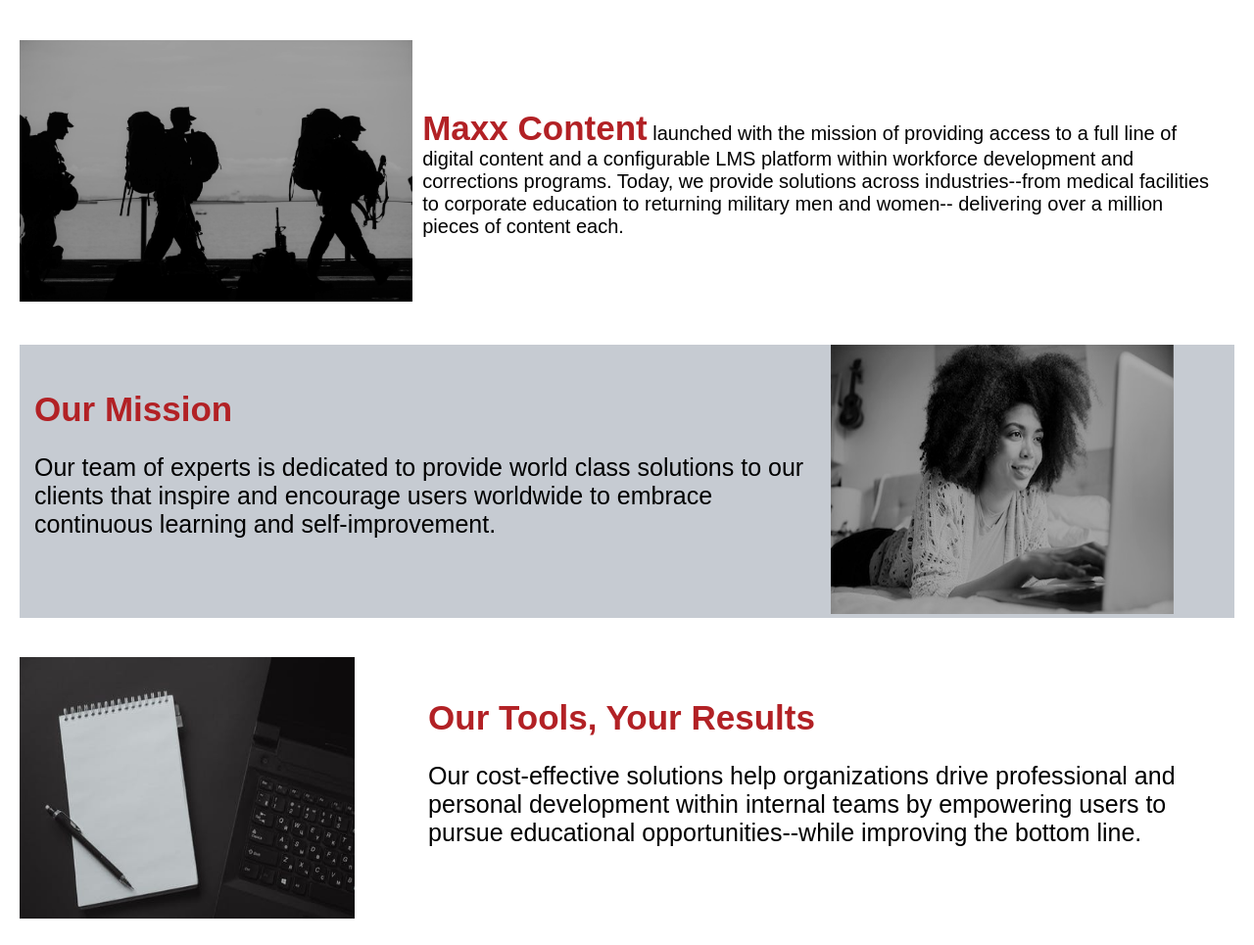
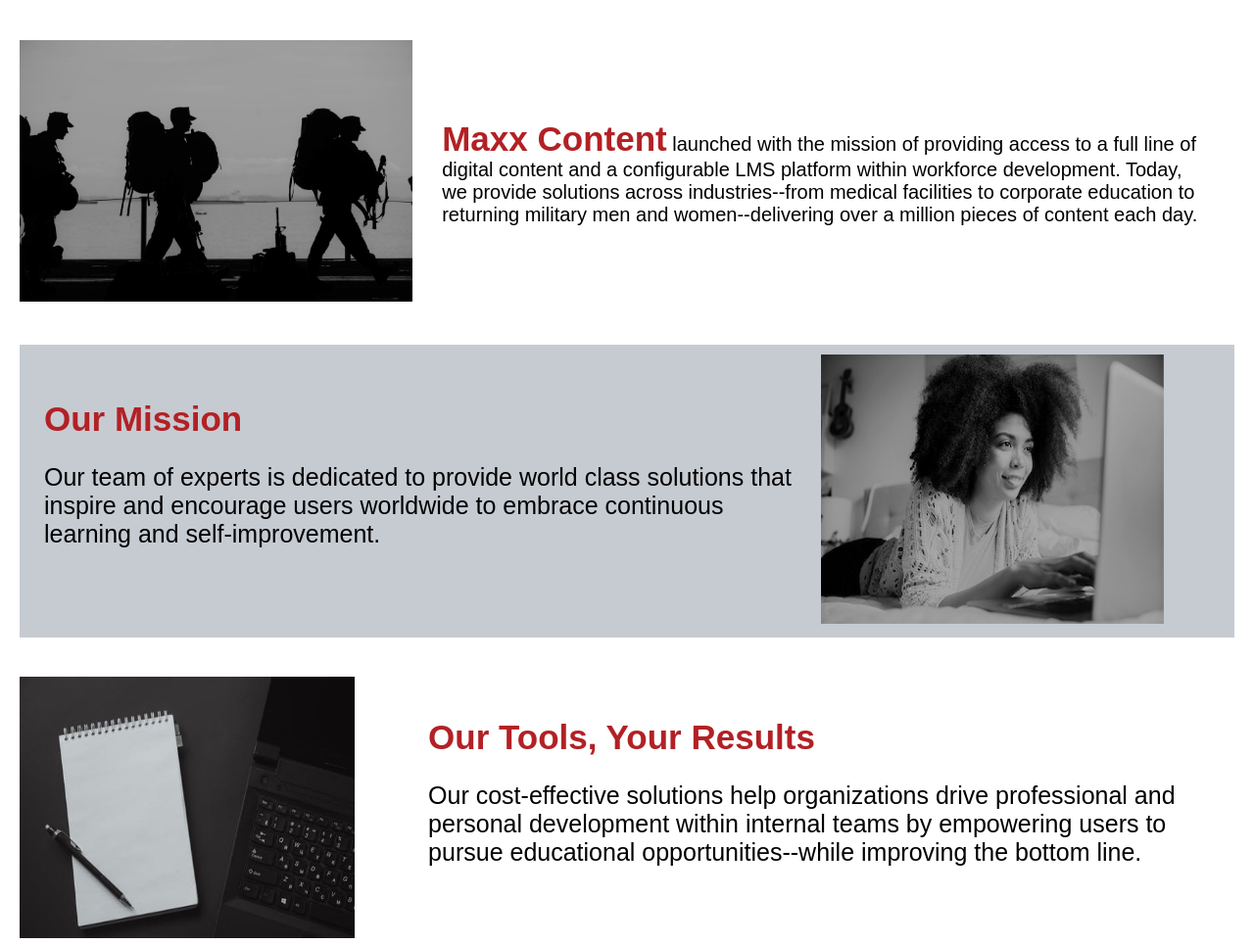
Before and after one commit to rcarver515/MaxxContent, a plain HTML site: page index.html in a window 1280 px wide. Shown: the part 1212-2177 px from the top of the page at 98% size. Drawn offline with Linux system fonts and the light colour scheme; some icons are missing; files whose address does not match are found by name.

Commit message:
made some grammatical edits and increased margins

```diff
--- a/index.html
+++ b/index.html
@@ -97,9 +97,9 @@
     <div class="grid-container">
       <article>
         <p class="about"><b id="Maxx">Maxx Content</b> launched with the mission of providing access to a full line of
-          digital content and a configurable LMS platform within workforce development and corrections programs. Today, we
-          provide solutions across industries--from medical facilities to corporate education to returning military men and women-- delivering over a
-          million pieces of content each.</p>
+          digital content and a configurable LMS platform within workforce development. Today, we provide solutions across
+          industries--from medical facilities to corporate education to returning military men and women--delivering over a
+          million pieces of content each day.</p>
       </article>
     </div>
   </section>
@@ -109,7 +109,7 @@
       <article>
         <h1 class="mission">Our Mission</h1>
         <p id="missionst8mnt">
-          Our team of experts is dedicated to provide world class solutions to our clients
+          Our team of experts is dedicated to provide world class solutions
           that inspire and encourage users worldwide to embrace continuous learning and self-improvement.
         </p>
       </article>
@@ -175,7 +175,7 @@
     </h2>
   </section>
 
-  <section id="powerful">
+  <!-- <section id="powerful">
     <div class="grid-container">
       <img src="./resources/img/user4.jpeg" alt="client on laptop" id="user">
     </div>
@@ -186,7 +186,7 @@
         </h2>
       </article>
     </div>
-  </section>
+  </section> -->
 
 
 
--- a/resources/css/index.css
+++ b/resources/css/index.css
@@ -122,6 +122,7 @@ p.about {
   text-align: left;
   font-size: 20px;
   padding: 10px;
+  margin: 20px;
 }
 
 #Maxx {
@@ -135,6 +136,7 @@ p.about {
   grid-template-columns: auto auto;
   background-color: rgba(68,84,106,.3);
   float: left;
+  padding: 10px;
   margin: 20px;
 }
 
@@ -219,6 +221,10 @@ button {
   text-align: center;
 }
 
+.middle-content {
+  margin-bottom: 50px;
+}
+
 #banner {
   float: right;
   color: rgb(178, 33, 37);
@@ -235,7 +241,7 @@ p.cd-list {
 #red {
   clear: both;
   background-color: rgb(178, 33, 37);
-  margin: 100px auto 100px auto;
+  margin: 200px auto 200px auto;
 }
 
 #left {
```
